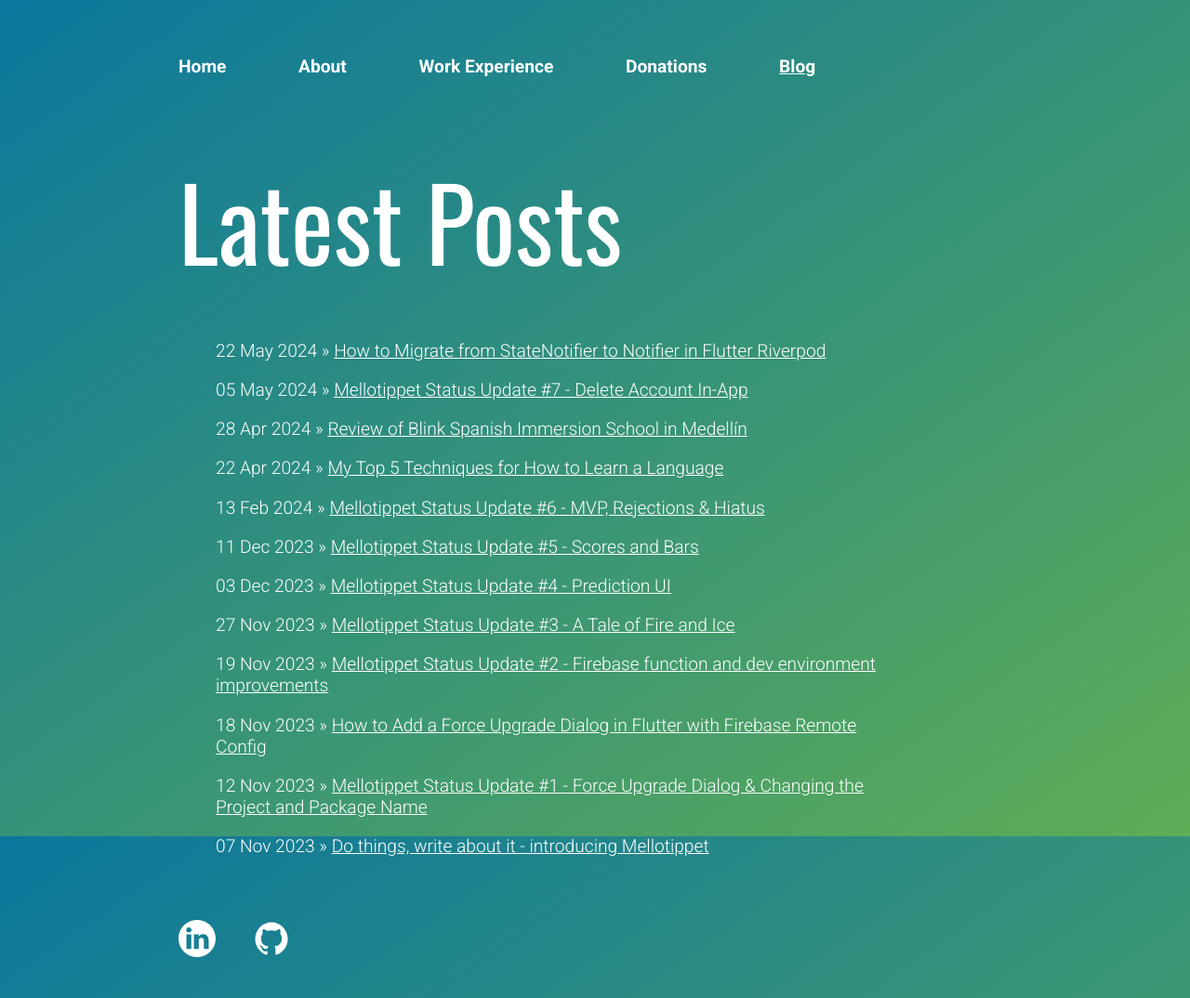
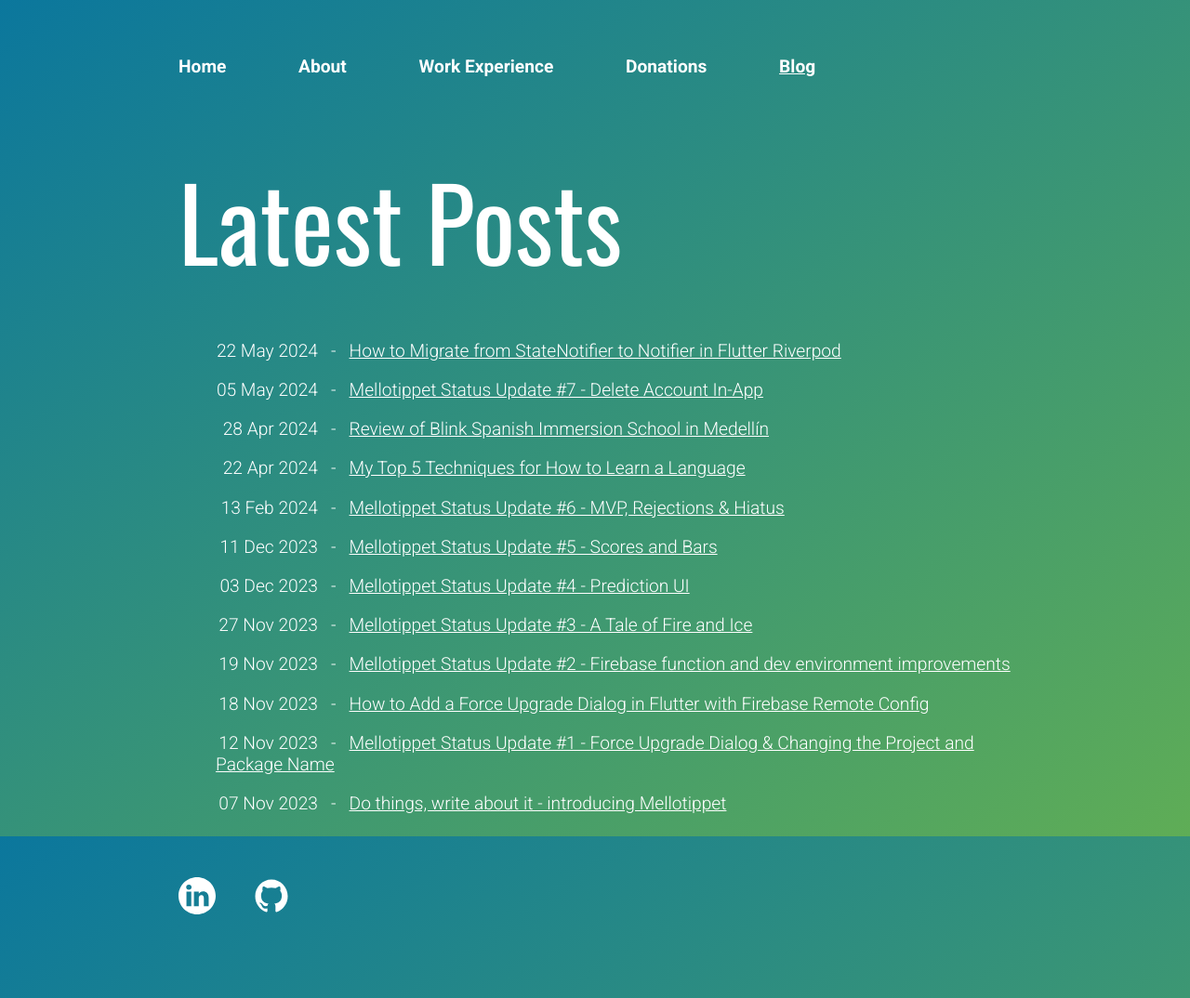
Before and after one commit to molundb/molundb.github.io, a Jekyll site: the page built from blog/index.html, in a window 1280 px wide. Shown: the whole page at 93% size. Built offline with Jekyll 4.4.1, drawn with Linux system fonts in a browser that asks for light colours; nearby versions of some CDN libraries.

Commit message:
improve styling of blog index page

```diff
--- a/_sass/main.scss
+++ b/_sass/main.scss
@@ -66,6 +66,16 @@ div.post p {
   max-width: 100%;
 }
 
+ul.posts li {
+  max-width: 100%;
+}
+
+ul.posts li span{
+  display:inline-block;
+  width: 110px;
+  text-align: end;
+}
+
 th {
   font-family: "Roboto", "Sans-Serif";
   font-weight: bold;
--- a/blog/index.html
+++ b/blog/index.html
@@ -8,7 +8,7 @@ title: Blog
 <ul class="posts">
   {% for post in site.posts %}
   <li>
-    <span>{{ post.date | date_to_string }}</span> »
+    <span>{{ post.date | date_to_string }}</span> &nbsp; - &nbsp;
     <a href="{{ post.url }}" title="{{ post.title }}">{{ post.title }}</a>
   </li>
   {% endfor %}
```
